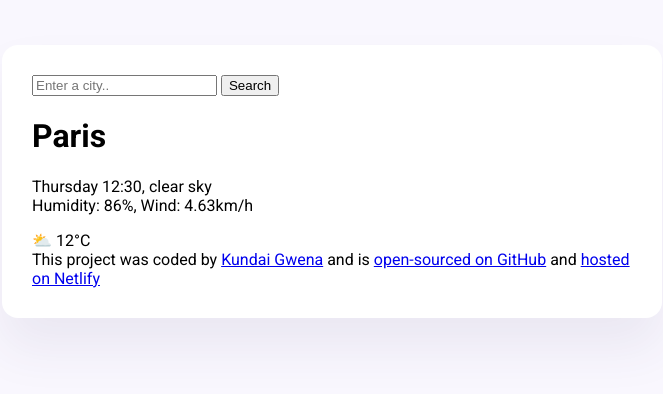
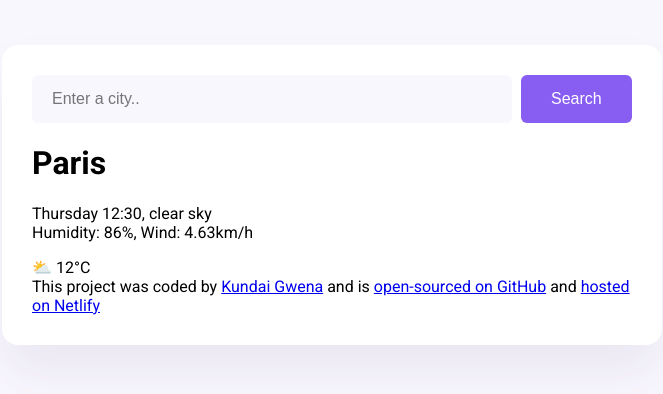
Before and after one commit to KundyGwena/weather-app-advanced, a plain HTML site: page index.html in a window 1280 px wide. Shown: the whole page, without its empty margins (308-971 px from the left). Drawn offline with Linux system fonts and the light colour scheme.

Commit message:
Added classes to the form

```diff
--- a/index.html
+++ b/index.html
@@ -15,9 +15,13 @@
   <body>
     <div class="weather-app">
       <header>
-        <form>
-          <input type="search" placeholder="Enter a city.." required />
-          <input type="submit" value="Search" />
+        <form class="search-form">
+          <input
+            type="search"
+            placeholder="Enter a city.."
+            required
+            class="search-form-input" />
+          <input type="submit" value="Search" class="search-form-button" />
         </form>
       </header>
       <main>
```
